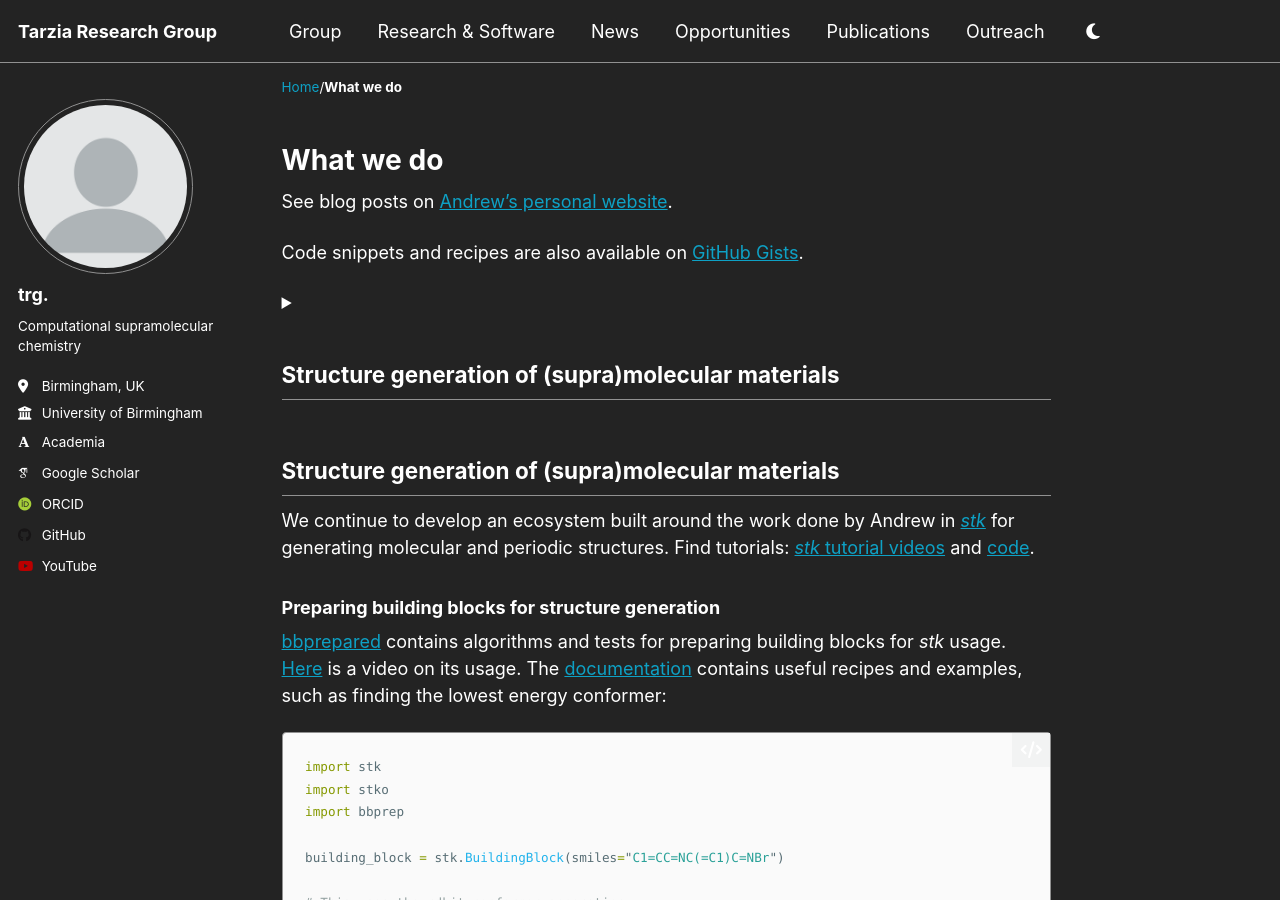
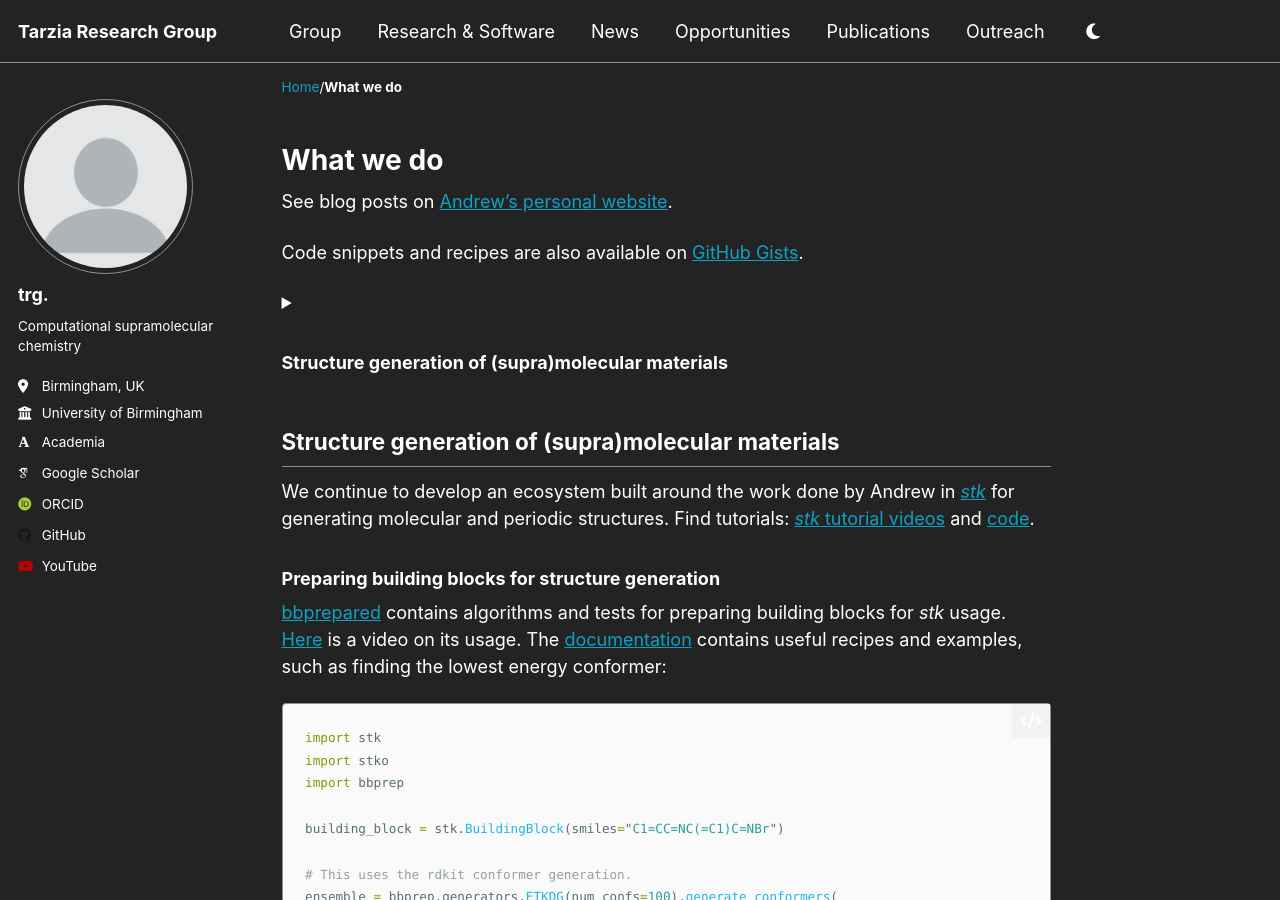
Before and after one commit to TarziaResearchGroup/TarziaResearchGroup.github.io, a Jekyll site: the page built from _pages/research.md, in a window 1280 px wide and 900 px high. Built offline with Jekyll 4.4.1, drawn with Linux system fonts in a browser that asks for light colours; some web fonts are replaced; a script that is not in the unit is left out.

```diff
--- a/_pages/research.md
+++ b/_pages/research.md
@@ -10,7 +10,7 @@ Code snippets and recipes are also available on [GitHub Gists](https://gist.gith
 
 <details>
    <summary>
-      <h2> Structure generation of (supra)molecular materials </h2>
+      <h3> Structure generation of (supra)molecular materials </h3>
    </summary>
    <p>
       We continue to develop an ecosystem built around the work done by Andrew in <a href="https://github.com/lukasturcani/stk"><i>stk</i></a> for generating molecular and periodic structures. Find tutorials: <a href="https://www.youtube.com/watch?v=mPr9D7nCQ84&list=PLIWYdPQ9hLzVngMF8NOkiApMtgc_ZwZgO"><i>stk</i> tutorial videos</a> and <a href="https://github.com/andrewtarzia/stk-examples">code</a>.
```
